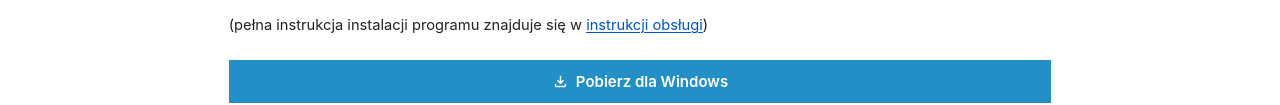
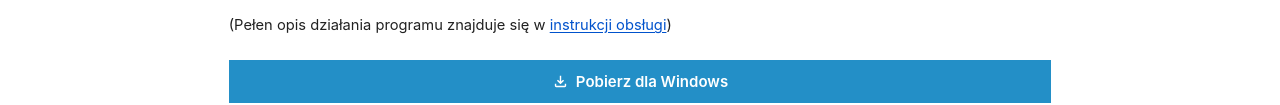
Before and after one commit to nikodemJokiel/gml_reader_website, a plain HTML site: page versions/2.0.html in a window 1280 px wide. Shown: the part 559-664 px from the top of the page. Drawn offline with Linux system fonts and the light colour scheme.

Commit message:
versions description improvements

```diff
--- a/versions/2.0.html
+++ b/versions/2.0.html
@@ -58,11 +58,11 @@
         <li>Nowoczesny interfejs graficzny z obsługą motywu ciemnego i jasnego oraz przełącznikiem języka (polski /
           angielski).</li>
       </ul>
-      <p>(pełna instrukcja instalacji programu znajduje się w <a href="../user-manual.html">instrukcji obsługi</a>)</p>
+      <p>(Pełen opis działania programu znajduje się w <a href="../user-manual.html">instrukcji obsługi</a>)</p>
 
       <div class="btn-full-container">
-        <a href="https://pub-28962a1361b4497c9d3aa641075ce219.r2.dev/GML_Reader_Setup_v2.0.exe" class="btn btn-primary btn-fullwidth btn-lg"
-          download>
+        <a href="https://pub-28962a1361b4497c9d3aa641075ce219.r2.dev/GML_Reader_Setup_v2.0.exe"
+          class="btn btn-primary btn-fullwidth btn-lg" download>
           <svg viewBox="0 0 24 24" fill="currentColor">
             <path
               d="M12,16L7,11L8.4,9.55l2.6,2.6V4h2v8.15l2.6-2.6L17,11l-5,5ZM6,20q-0.82,0-1.41-0.59T4,18V15H6v3H18V15h2v3q0,0.82-0.59,1.41T18,20H6Z" />
```
